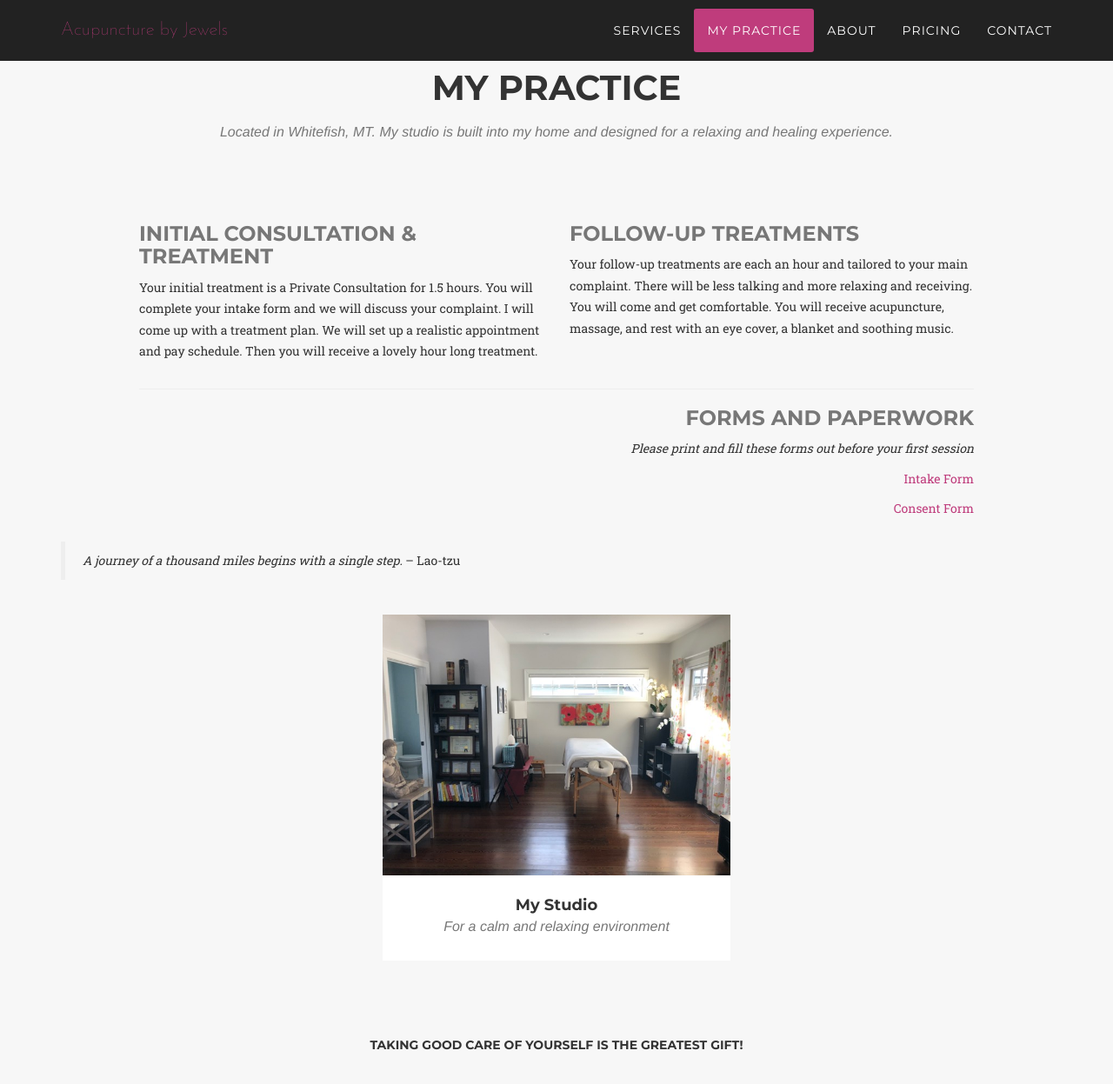
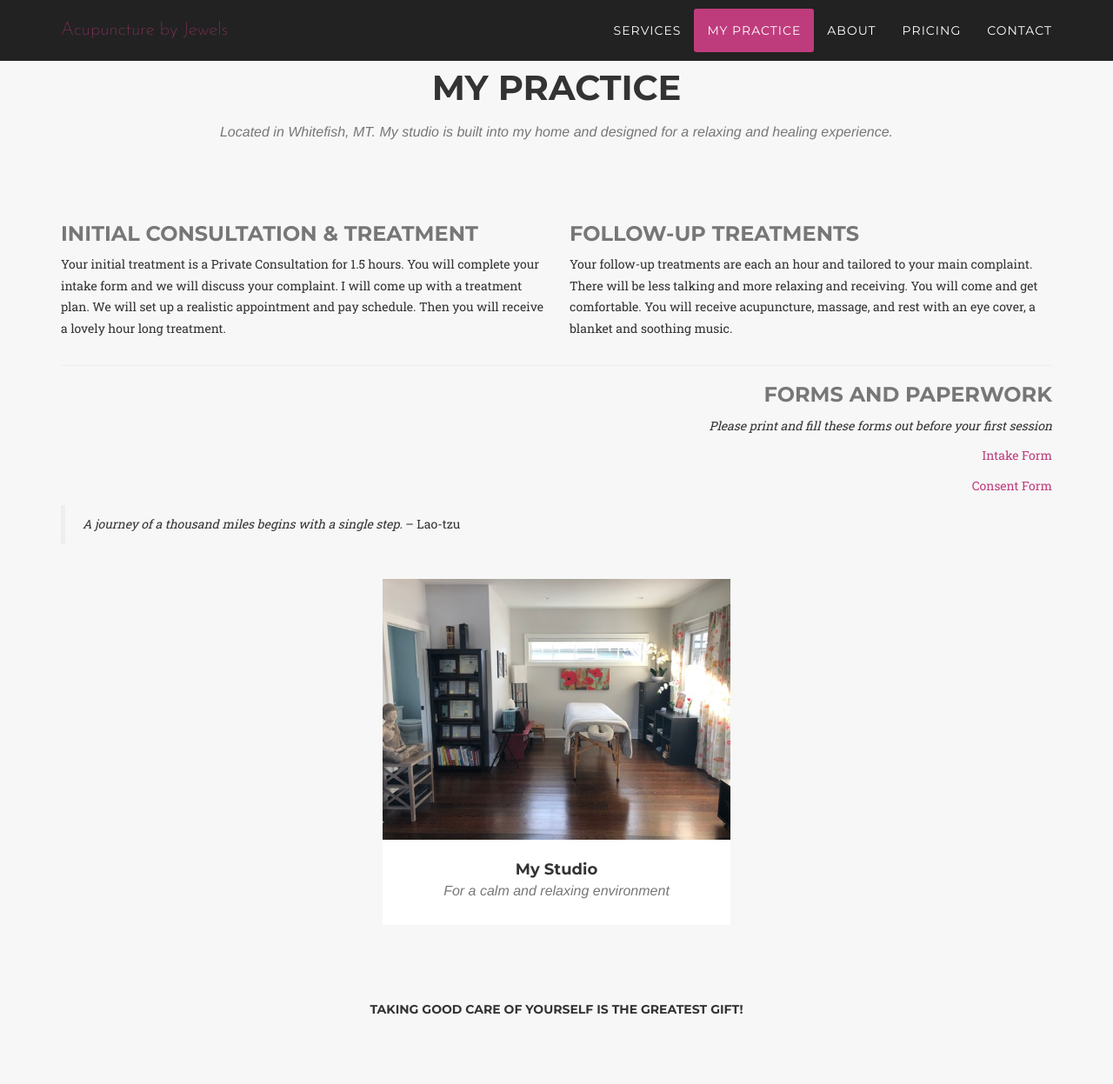
Before and after one commit to asimpletune/acupuncturebyjewels, a Jekyll site: the page built from pages/index.html, in a window 1280 px wide and 1400 px high, scrolled down 1604 px. Shown: the top 1247 px of the window at 87% size. Built offline with Jekyll 4.4.1, drawn with Linux system fonts in a browser that asks for light colours; some web fonts are replaced.

Commit message:
fix margin on 'my process'

```diff
--- a/css/styles.scss
+++ b/css/styles.scss
@@ -23,9 +23,9 @@
 
 #portfolio {
   padding-bottom: 30px;
-  .process {
-    margin: 0 75px 15px;
-  }
+//   .process {
+//     margin: 0 75px 15px;
+//   }
   .gallery {
     margin-top: 20px;
   }
```
